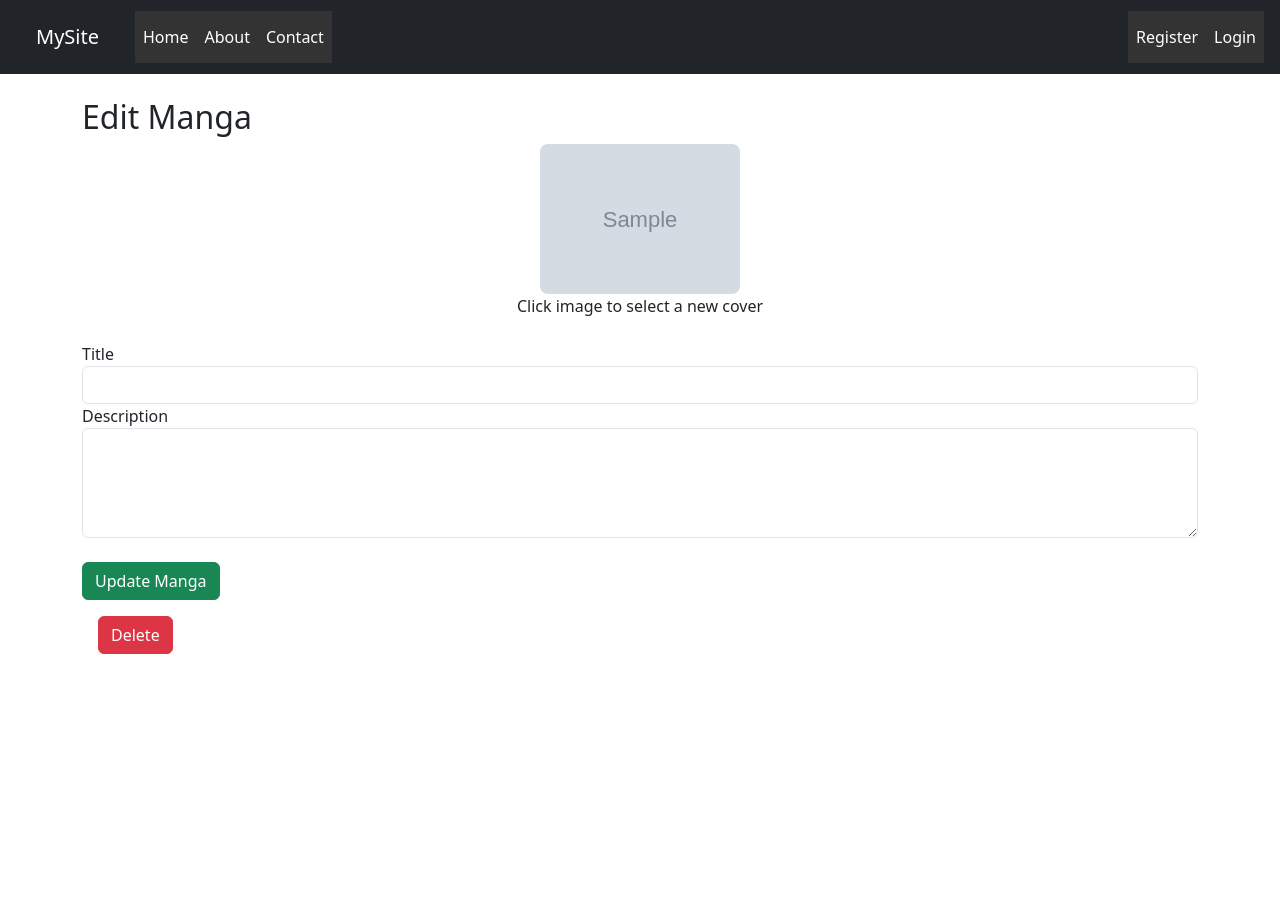
After one commit to chavdaarpitsinh1248/Flask_projects, a Flask app: template manga_center/app/templates/author/edit_manga.html in a window 1280 px wide. The commit adds this page. Shown: the top 910 px of the page. Run offline with Flask 3, Linux system fonts and the light colour scheme; the template is opened without the code that fills it: most values are stand-ins (such as "Sample title", 1, 10 or a date in 2020); grey boxes marked "Sample" are stand-in pictures; form fields are guessed from the names that the template uses; some libraries are stand-ins or nearby versions.

Commit message:
Add files via upload

```diff
--- /dev/null
+++ b/manga_center/app/templates/author/edit_manga.html
@@ -0,0 +1,61 @@
+{% extends "base.html" %}
+{% block title %}Edit Manga - Manga Center{% endblock %}
+
+{% block content %}
+<section class="edit-manga">
+    <h2>Edit Manga</h2>
+
+    <form method="post" enctype="multipart/form-data">
+        {{ form.hidden_tag() }}
+
+        <div class="cover-preview">
+            {% if manga.cover_image %}
+            <label for="coverUpload">
+                <img src="{{ url_for('static', filename='uploads/manga_cover_images/' + manga.cover_image) }}"
+                    alt="Cover" class="cover-image">
+            </label>
+            {% else %}
+            <label for="coverUpload">
+                <img src="{{ url_for('static', filename='default_cover.jpg') }}" alt="Cover" class="cover-image">
+            </label>
+            {% endif %}
+            {{ form.cover_image(id="coverUpload", style="display:none;") }}
+            <p>Click image to select a new cover</p>
+        </div>
+
+        <div>
+            {{ form.title.label }}<br>
+            {{ form.title(class="form-control") }}
+        </div>
+
+        <div>
+            {{ form.description.label }}<br>
+            {{ form.description(class="form-control", rows="4") }}
+        </div>
+        <br>
+        {{ form.submit(class="btn btn-success", value="Update Manga") }}
+    </form>
+
+    <form action="{{ url_for('author.delete_manga', manga_id=manga.id) }}" method="post" style="margin: 1rem;">
+        <button type="submit" class="btn btn-danger" onclick="return confirm('Delete this manga?');">Delete</button>
+    </form>
+</section>
+
+<style>
+    .cover-preview {
+        text-align: center;
+        margin-bottom: 1.5rem;
+    }
+
+    .cover-preview img.cover-image {
+        width: 200px;
+        border-radius: 8px;
+        cursor: pointer;
+        transition: 0.3s;
+    }
+
+    .cover-preview img.cover-image:hover {
+        opacity: 0.8;
+    }
+</style>
+{% endblock %}
```
Also changed, not shown: manga_center/app/templates/author/my_manga.html (+12 -4 lines).
